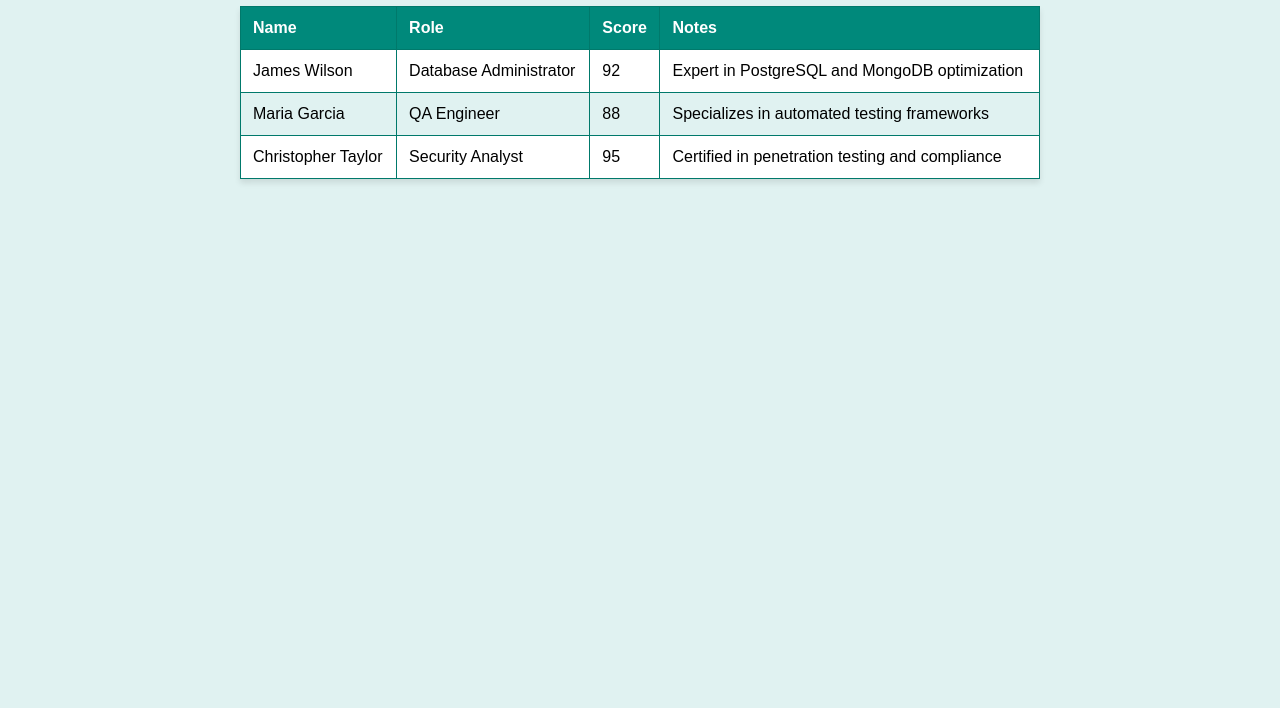
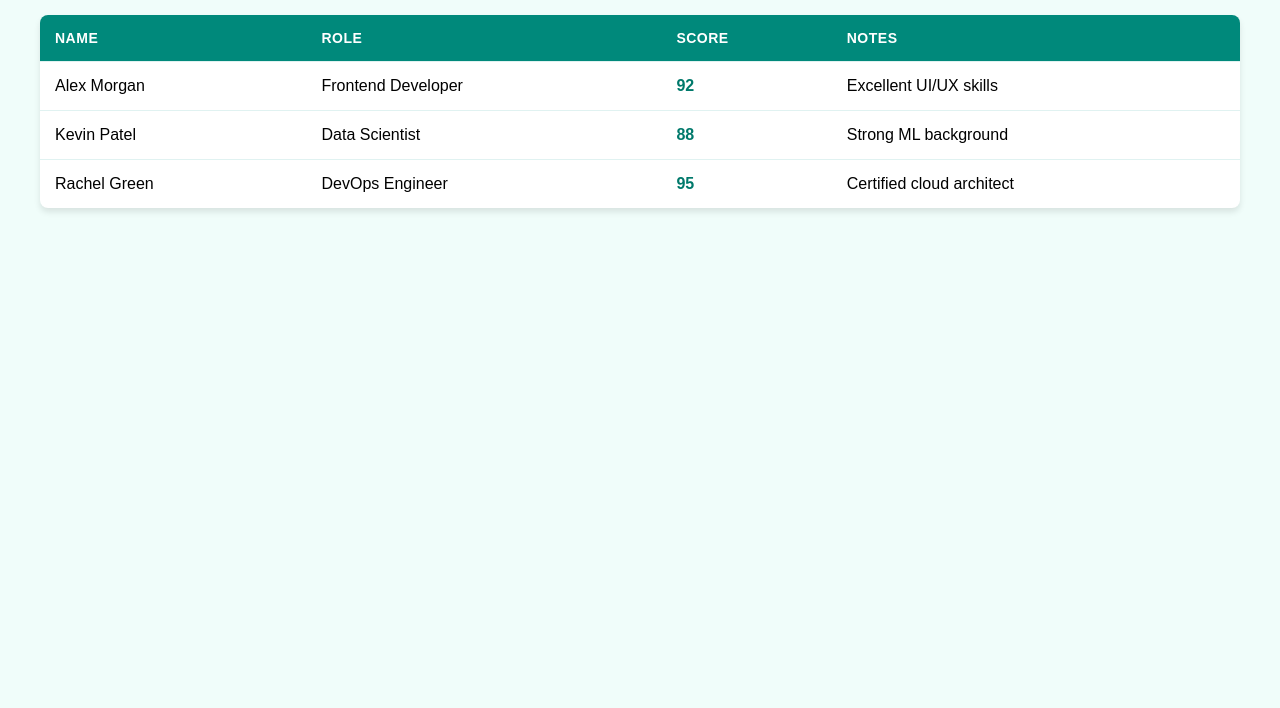
Before and after one commit to deepklarity/smoke_test, a plain HTML site: page smoke_output/glm_table.html in a window 1280 px wide. Shown: the part 92-800 px from the top of the page. Drawn offline with Linux system fonts and the light colour scheme.

Commit message:
Auto-commit task 101: GLM table

```diff
--- a/smoke_output/glm_table.html
+++ b/smoke_output/glm_table.html
@@ -8,35 +8,45 @@
         body {
             font-family: Arial, sans-serif;
             margin: 40px;
-            background-color: #e0f2f1;
+            background-color: #f0fdfa;
         }
         h1 {
             color: #00897b;
             text-align: center;
+            margin-bottom: 30px;
         }
         table {
+            width: 100%;
             border-collapse: collapse;
-            width: 100%;
-            max-width: 800px;
-            margin: 20px auto;
-            background-color: white;
+            background-color: #ffffff;
             box-shadow: 0 4px 6px rgba(0, 0, 0, 0.1);
+            border-radius: 8px;
+            overflow: hidden;
+        }
+        thead {
+            background-color: #00897b;
+            color: white;
         }
         th, td {
-            border: 1px solid #00796b;
-            padding: 12px;
+            padding: 15px;
             text-align: left;
+            border-bottom: 1px solid #e0f2f1;
         }
         th {
-            background-color: #00897b;
-            color: white;
             font-weight: bold;
+            text-transform: uppercase;
+            font-size: 14px;
+            letter-spacing: 0.5px;
         }
-        tr:nth-child(even) {
+        tr:hover {
             background-color: #e0f2f1;
         }
-        tr:hover {
-            background-color: #b2dfdb;
+        tr:last-child td {
+            border-bottom: none;
+        }
+        .score {
+            color: #00796b;
+            font-weight: bold;
         }
     </style>
 </head>
@@ -53,22 +63,22 @@
         </thead>
         <tbody>
             <tr>
-                <td>James Wilson</td>
-                <td>Database Administrator</td>
-                <td>92</td>
-                <td>Expert in PostgreSQL and MongoDB optimization</td>
+                <td>Alex Morgan</td>
+                <td>Frontend Developer</td>
+                <td class="score">92</td>
+                <td>Excellent UI/UX skills</td>
             </tr>
             <tr>
-                <td>Maria Garcia</td>
-                <td>QA Engineer</td>
-                <td>88</td>
-                <td>Specializes in automated testing frameworks</td>
+                <td>Kevin Patel</td>
+                <td>Data Scientist</td>
+                <td class="score">88</td>
+                <td>Strong ML background</td>
             </tr>
             <tr>
-                <td>Christopher Taylor</td>
-                <td>Security Analyst</td>
-                <td>95</td>
-                <td>Certified in penetration testing and compliance</td>
+                <td>Rachel Green</td>
+                <td>DevOps Engineer</td>
+                <td class="score">95</td>
+                <td>Certified cloud architect</td>
             </tr>
         </tbody>
     </table>
```
